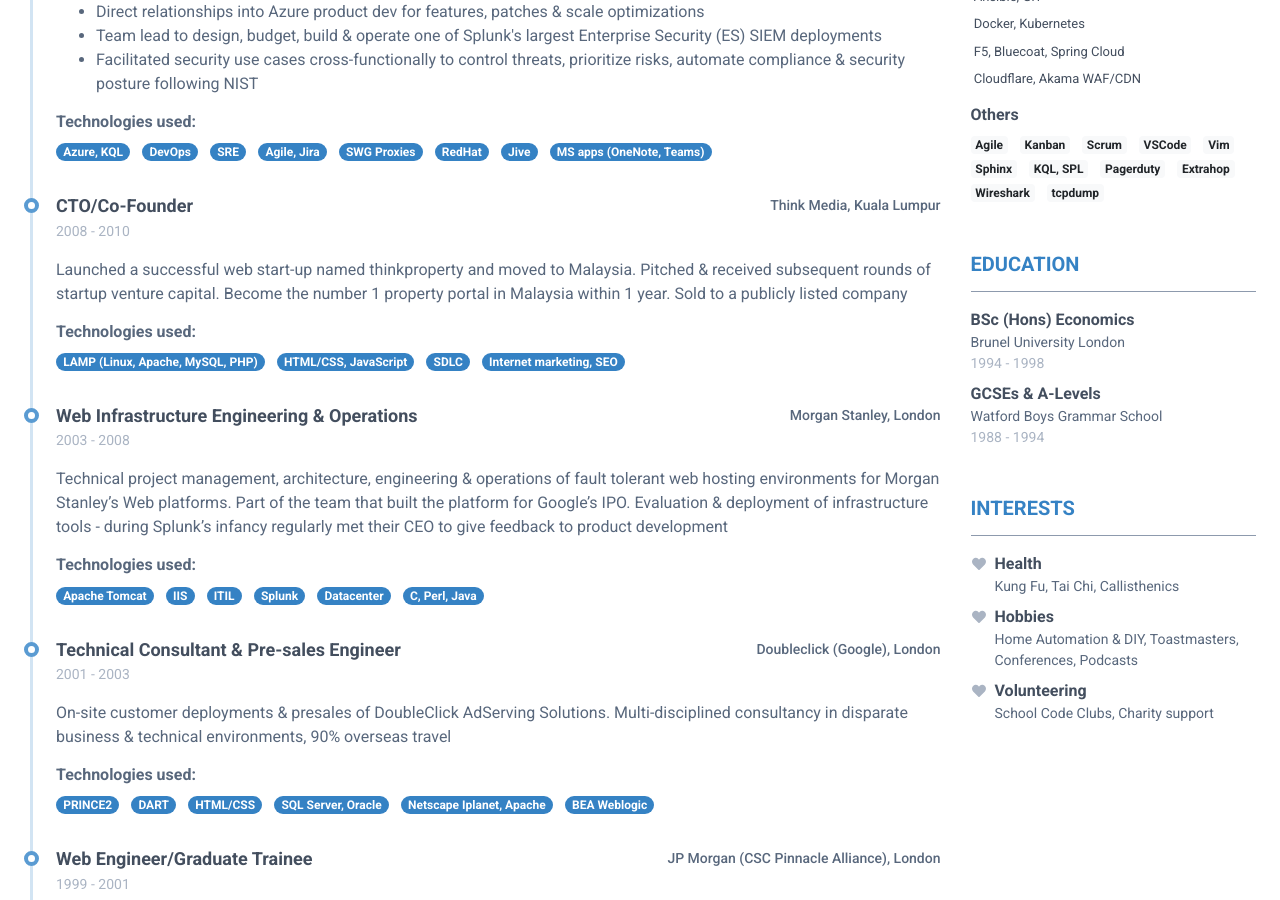
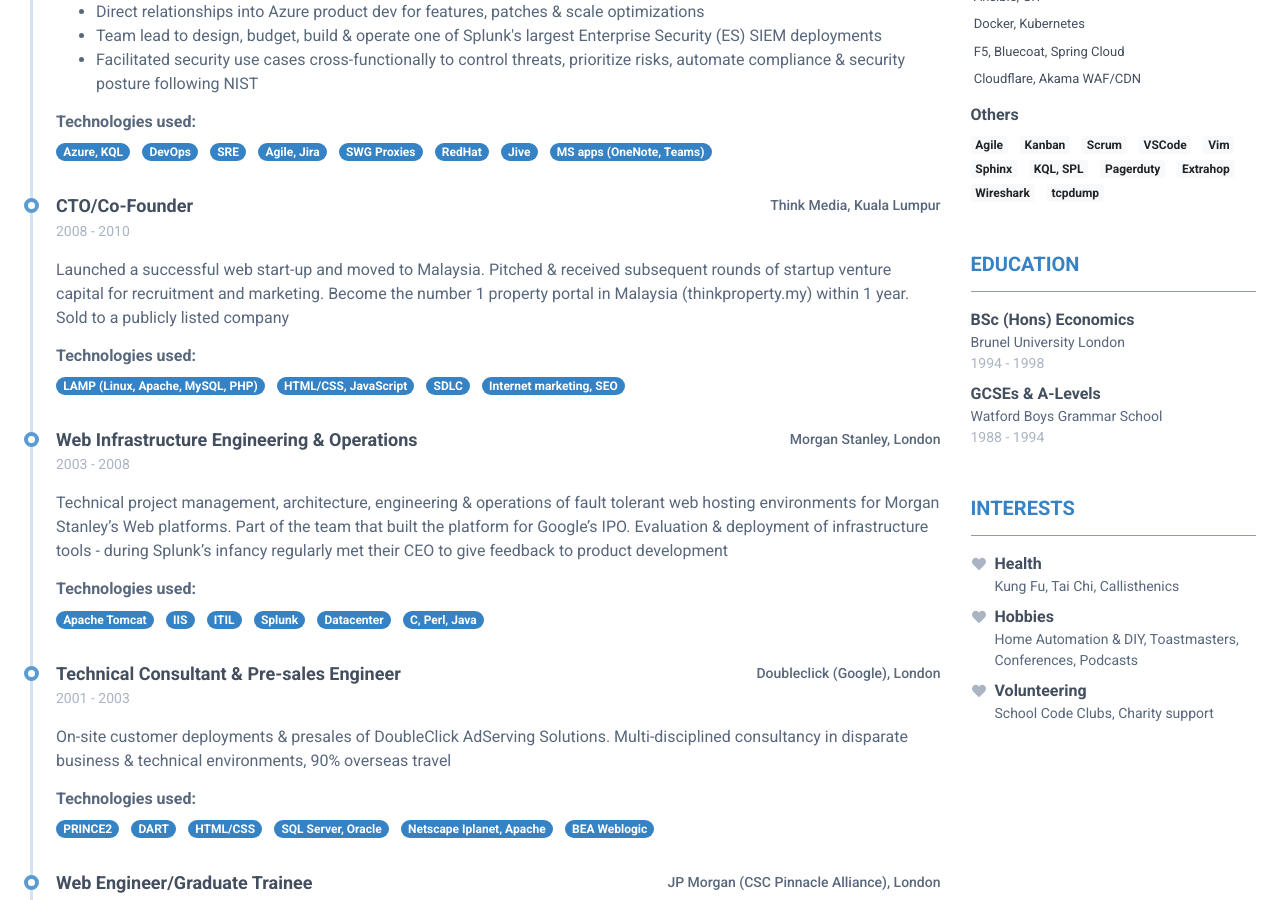
Before and after one commit to Hamy200/resume, a Jekyll site: the page built from index.markdown, in a window 1280 px wide and 900 px high, scrolled down 745 px. Built offline with Jekyll 4.4.1, drawn with Linux system fonts in a browser that asks for light colours; nearby versions of some CDN libraries.

Commit message:
Update data.yml

```diff
--- a/_data/data.yml
+++ b/_data/data.yml
@@ -67,7 +67,7 @@ experiences:
     time: 2008 - 2010
     company: Think Media, Kuala Lumpur
     details: |
-        Launched a successful web start-up named thinkproperty and moved to Malaysia. Pitched & received subsequent rounds of startup venture capital. Become the number 1 property portal in Malaysia within 1 year. Sold to a publicly listed company
+        Launched a successful web start-up and moved to Malaysia. Pitched & received subsequent rounds of startup venture capital for recruitment and marketing. Become the number 1 property portal in Malaysia (thinkproperty.my) within 1 year. Sold to a publicly listed company
     technologies:
       - LAMP (Linux, Apache, MySQL, PHP)
       - HTML/CSS, JavaScript
```
